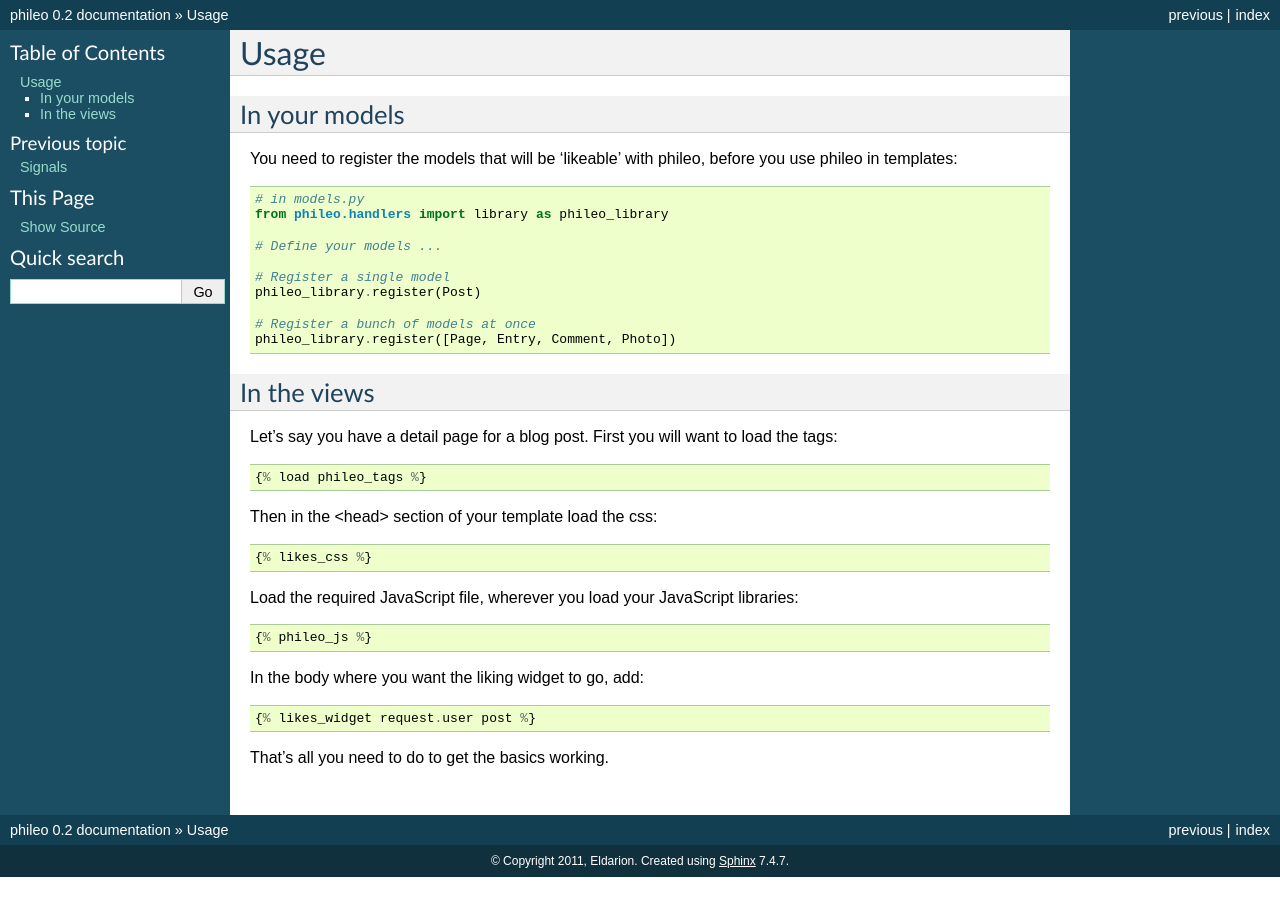
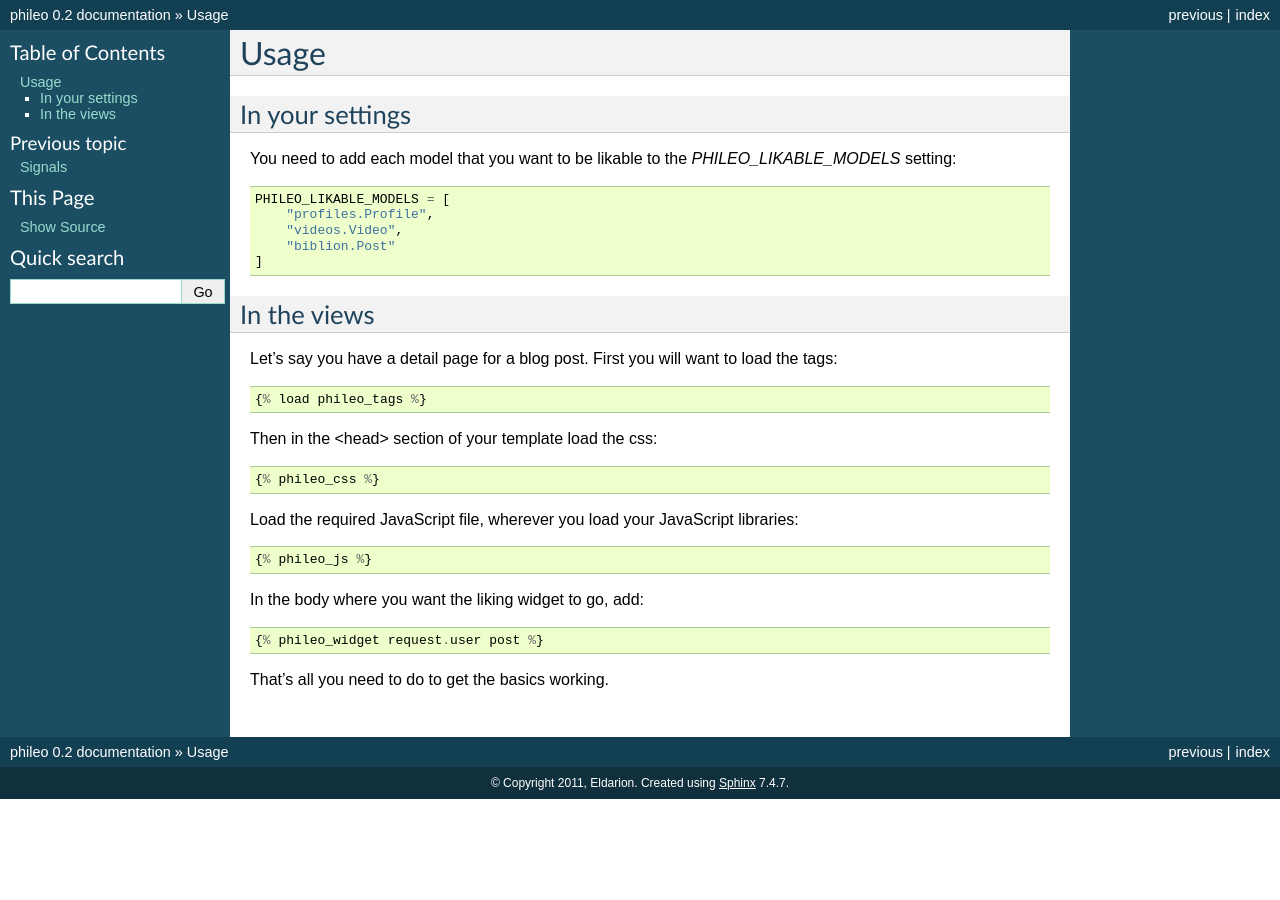
Before and after one commit to pinax/pinax-likes, a Sphinx documentation site: the page built from docs/usage.rst, in a window 1280 px wide. Built offline with Sphinx 7.4.7, drawn with Linux system fonts in a browser that asks for light colours.

Commit message:
Change registry to a setting

```diff
--- a/docs/changelog.rst
+++ b/docs/changelog.rst
@@ -6,6 +6,7 @@ ChangeLog
 0.3
 ---
 
+- Renamed `likes_css` and `likes_widget` to `phileo_css` and `phileo_widget`
 - Turned the JavaScript code in to a jQuery plugin, removed most of the initialization
   code from the individual widget templates to a external JavaScript file, and added a
   {% phileo_js %} tag to load this plugin.
--- a/docs/usage.rst
+++ b/docs/usage.rst
@@ -3,22 +3,18 @@
 Usage
 =====
 
-In your models
---------------
+In your settings
+----------------
 
-You need to register the models that will be 'likeable' with phileo, before
-you use phileo in templates::
+You need to add each model that you want to be likable to the
+`PHILEO_LIKABLE_MODELS` setting::
 
-    # in models.py
-    from phileo.handlers import library as phileo_library
+    PHILEO_LIKABLE_MODELS = [
+        "profiles.Profile",
+        "videos.Video",
+        "biblion.Post"
+    ]
 
-    # Define your models ...
-
-    # Register a single model
-    phileo_library.register(Post)
-
-    # Register a bunch of models at once
-    phileo_library.register([Page, Entry, Comment, Photo])
 
 In the views
 ------------
@@ -31,7 +27,7 @@ to load the tags::
 
 Then in the <head> section of your template load the css::
 
-    {% likes_css %}
+    {% phileo_css %}
 
 
 Load the required JavaScript file, wherever you load your JavaScript libraries::
@@ -41,7 +37,7 @@ Load the required JavaScript file, wherever you load your JavaScript libraries::
 
 In the body where you want the liking widget to go, add::
 
-    {% likes_widget request.user post %}
+    {% phileo_widget request.user post %}
 
 
 That's all you need to do to get the basics working.
```
Also changed, not shown: 3 other files.
